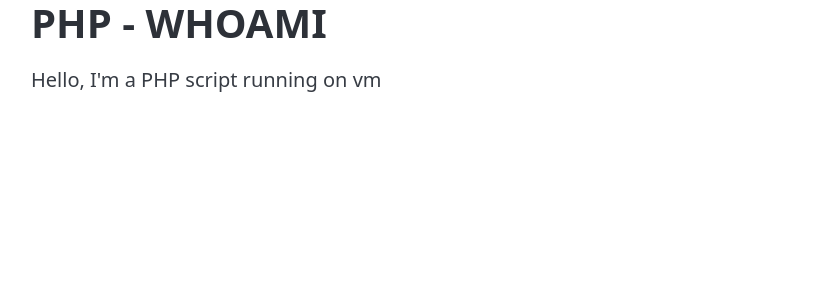
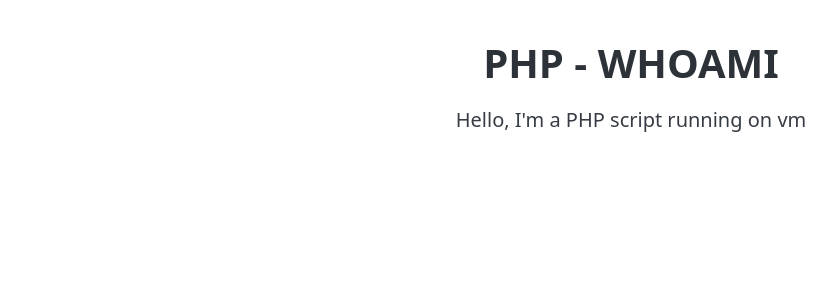
Before and after one commit to slappyslap/php-whoami, a PHP site: page / in a window 1280 px wide. Shown: the top 300 px of the page, without its empty margins (9-845 px from the left). Run offline with PHP 8.4, Linux system fonts and the light colour scheme; some libraries are stand-ins or nearby versions.

Commit message:
Update design

```diff
--- a/index.php
+++ b/index.php
@@ -11,7 +11,7 @@
     <title>PHP - WHOAMI</title>
 </head>
 <body>
-    <div class="container">
+    <div class="container" style="text-align: center; margin-top: 5vh">
         <h1>PHP - WHOAMI</h1>
         <p>
             <?php
```
